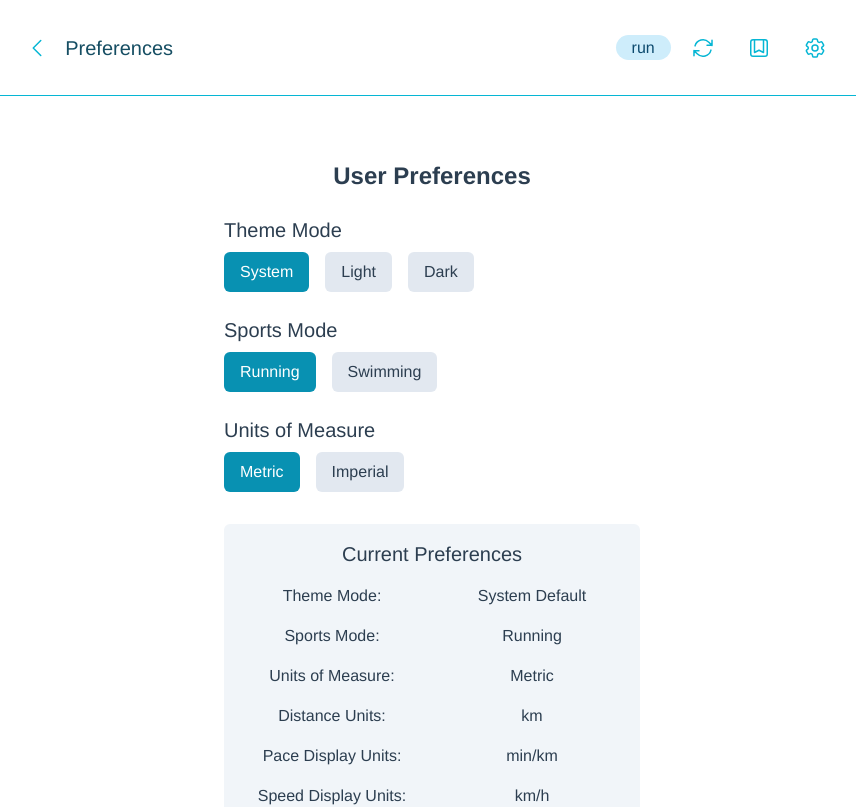
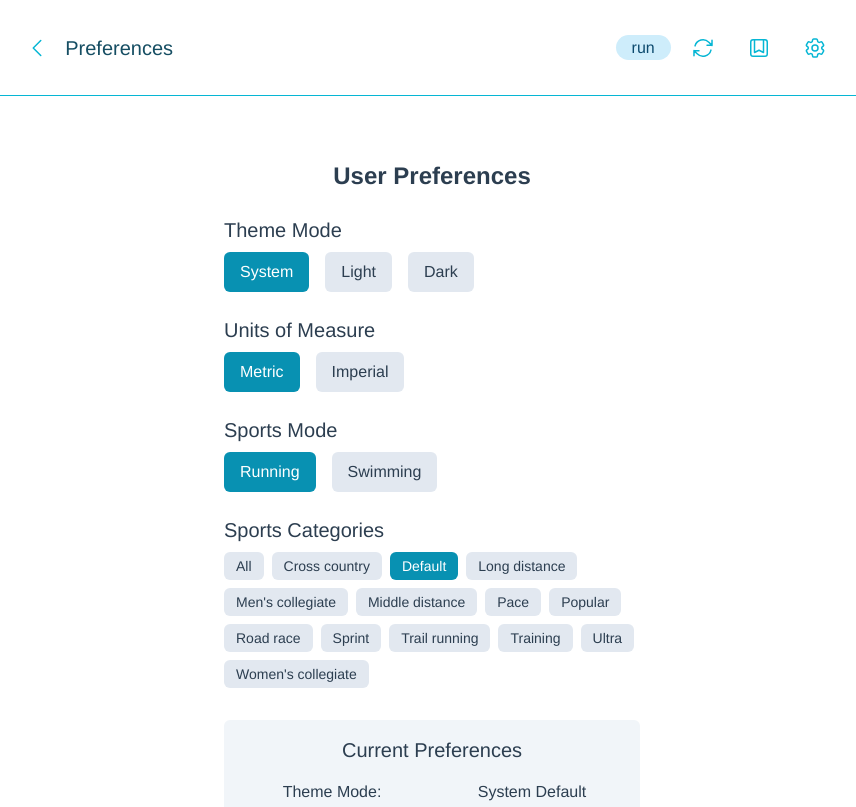
Before and after one commit to petrfaitl/pace-calculator-v2, a Vue app: page /preferences in a window 1280 px wide. Shown: the top 807 px of the page, without its empty margins (208-1064 px from the left). Built offline with nearby package versions, Linux system fonts and the light colour scheme.

Commit message:
Adds sportsCategories option to User Preferences

```diff
--- a/src/data/distances.json
+++ b/src/data/distances.json
@@ -15,28 +15,32 @@
         "value": 1.000,
         "distanceUnits": "km",
         "sportsModes": ["run"],
-        "sportsCategories": ["default", "pace"]
+        "sportsCategories": ["all", "default", "pace"],
+        "hidden": false
       },
       {
         "name": "min/mile",
         "value": 1.000,
         "distanceUnits": "mile",
         "sportsModes": ["run"],
-        "sportsCategories": ["default", "pace"]
+        "sportsCategories": ["all", "default", "pace"],
+        "hidden": false
       },
       {
         "name": "min/100m",
         "value": 100,
         "distanceUnits": "metre",
         "sportsModes": ["swim"],
-        "sportsCategories": ["default", "pace", "short course", "long course"]
+        "sportsCategories": ["all swim", "default", "pace", "short course", "long course"],
+        "hidden": false
       },
       {
         "name": "min/100yds",
         "value": 100,
         "distanceUnits": "yard",
         "sportsModes": ["swim"],
-        "sportsCategories": ["default", "pace", "short course"]
+        "sportsCategories": ["all swim", "default", "pace", "short course"],
+        "hidden": false
       }
     ]
   },
@@ -48,7 +52,15 @@
         "value": 25,
         "distanceUnits": "metre",
         "sportsModes": ["swim"],
-        "sportsCategories": ["default","popular","short course"],
+        "sportsCategories": ["all swim","default","popular","short course","trim 33.3m to 25m"],
+        "hidden": false
+      },
+      {
+        "name": "33m",
+        "value": 33.3,
+        "distanceUnits": "metre",
+        "sportsModes": ["swim"],
+        "sportsCategories": ["all swim", "trim 33.3m to 25m"],
         "hidden": false
       },
       {
@@ -56,7 +68,15 @@
         "value": 50,
         "distanceUnits": "metre",
         "sportsModes": ["swim"],
-        "sportsCategories": ["default", "popular", "short course", "long course"],
+        "sportsCategories": ["all swim", "default", "popular", "short course", "long course","trim 33.3m to 25m"],
+        "hidden": false
+      },
+      {
+        "name": "66m",
+        "value": 66.6,
+        "distanceUnits": "metre",
+        "sportsModes": ["swim"],
+        "sportsCategories": ["all swim", "trim 33.3m to 25m"],
         "hidden": false
       },
       {
@@ -64,7 +84,7 @@
         "value": 0.100,
         "distanceUnits": "km",
         "sportsModes": ["run"],
-        "sportsCategories": ["default", "popular", "sprint"],
+        "sportsCategories": ["all", "default", "popular", "sprint"],
         "hidden": false
       },
       {
@@ -72,7 +92,7 @@
         "value": 100,
         "distanceUnits": "metre",
         "sportsModes": ["swim"],
-        "sportsCategories": ["default", "popular", "short course", "long course"],
+        "sportsCategories": ["all swim", "default", "popular", "short course", "long course"],
         "hidden": false
       },
       {
@@ -80,7 +100,7 @@
         "value": 0.200,
         "distanceUnits": "km",
         "sportsModes": ["run"],
-        "sportsCategories": ["default", "popular", "sprint"],
+        "sportsCategories": ["all", "default", "popular", "sprint"],
         "hidden": false
       },
       {
@@ -88,7 +108,7 @@
         "value": 200,
         "distanceUnits": "metre",
         "sportsModes": ["swim"],
-        "sportsCategories": ["default", "popular", "short course", "long course"],
+        "sportsCategories": ["all swim", "default", "popular", "short course", "long course"],
         "hidden": false
       },
       {
@@ -96,15 +116,15 @@
         "value": 0.3,
         "distanceUnits": "km",
         "sportsModes": ["run"],
-        "sportsCategories": ["default", "sprint", "training"],
+        "sportsCategories": ["all", "default", "sprint", "training"],
         "hidden": false
       },
       {
         "name": "300m",
         "value": 300,
-        "distanceUnits": "m",
+        "distanceUnits": "metre",
         "sportsModes": ["swim"],
-        "sportsCategories": ["default", "training"],
+        "sportsCategories": ["all swim", "default", "training"],
         "hidden": false
       },
       {
@@ -112,7 +132,7 @@
         "value": 0.4,
         "distanceUnits": "km",
         "sportsModes": ["run"],
-        "sportsCategories": ["default", "popular", "sprint"],
+        "sportsCategories": ["all", "default", "popular", "sprint"],
         "hidden": false
       },
       {
@@ -120,7 +140,7 @@
         "value": 400,
         "distanceUnits": "metre",
         "sportsModes": ["swim"],
-        "sportsCategories": ["default", "popular", "short course", "long course"],
+        "sportsCategories": ["all swim", "default", "popular", "short course", "long course"],
         "hidden": false
       },
       {
@@ -128,7 +148,7 @@
         "value": 500,
         "distanceUnits": "metre",
         "sportsModes": ["swim"],
-        "sportsCategories": ["default", "training"],
+        "sportsCategories": ["all swim", "default", "training"],
         "hidden": false
       },
       {
@@ -136,7 +156,7 @@
         "value": 0.6,
         "distanceUnits": "km",
         "sportsModes": ["run"],
-        "sportsCategories": ["default", "middle distance", "training"],
+        "sportsCategories": ["all", "default", "middle distance", "training"],
         "hidden": false
       },
       {
@@ -144,7 +164,7 @@
         "value": 750,
         "distanceUnits": "metre",
         "sportsModes": ["swim"],
-        "sportsCategories": ["default","popular","triathlon"],
+        "sportsCategories": ["all swim","default","popular","triathlon"],
         "hidden": false
       },
       {
@@ -152,7 +172,7 @@
         "value": 0.8,
         "distanceUnits": "km",
         "sportsModes": ["run"],
-        "sportsCategories": ["default", "popular", "middle distance"],
+        "sportsCategories": ["all", "default", "popular", "middle distance"],
         "hidden": false
       },
       {
@@ -160,7 +180,7 @@
         "value": 1.000,
         "distanceUnits": "km",
         "sportsModes": ["run"],
-        "sportsCategories": ["default", "popular", "middle distance"],
+        "sportsCategories": ["all", "default", "popular", "middle distance"],
         "hidden": false
       },
       {
@@ -168,7 +188,7 @@
         "value": 1000,
         "distanceUnits": "metre",
         "sportsModes": ["swim"],
-        "sportsCategories": ["default", "open water", "training"],
+        "sportsCategories": ["all swim", "default", "open water", "training", "time trial"],
         "hidden": false
       },
       {
@@ -176,7 +196,7 @@
         "value": 1.200,
         "distanceUnits": "km",
         "sportsModes": ["run"],
-        "sportsCategories": ["default", "middle distance", "training"],
+        "sportsCategories": ["all", "default", "middle distance", "training"],
         "hidden": false
       },
       {
@@ -184,7 +204,7 @@
         "value": 1.500,
         "distanceUnits": "km",
         "sportsModes": ["run"],
-        "sportsCategories": ["default", "popular", "middle distance"],
+        "sportsCategories": ["all", "default", "popular", "middle distance"],
         "hidden": false
       },
       {
@@ -192,7 +212,7 @@
         "value": 1500,
         "distanceUnits": "metre",
         "sportsModes": ["swim"],
-        "sportsCategories": ["default", "popular", "long course", "open water", "triathlon"],
+        "sportsCategories": ["all swim", "default", "popular", "long course", "open water", "triathlon"],
         "hidden": false
       },
       {
@@ -200,7 +220,7 @@
         "value": 1.600,
         "distanceUnits": "km",
         "sportsModes": ["run"],
-        "sportsCategories": ["default", "middle distance", "training"],
+        "sportsCategories": ["all", "default", "middle distance", "training"],
         "hidden": false
       },
       {
@@ -209,7 +229,7 @@
         "distanceUnits": "mile",
         "paceDisplayUnits": "min/mile",
         "sportsModes": ["run"],
-        "sportsCategories": ["default", "popular", "middle distance"],
+        "sportsCategories": ["all", "default", "popular", "middle distance"],
         "hidden": false
       },
       {
@@ -217,7 +237,7 @@
         "value": 1900,
         "distanceUnits": "metre",
         "sportsModes": ["swim"],
-        "sportsCategories": ["default", "open water", "triathlon", "half ironman"],
+        "sportsCategories": ["all swim", "default", "open water", "triathlon", "half ironman"],
         "hidden": false
       },
       {
@@ -225,7 +245,7 @@
         "value": 3.000,
         "distanceUnits": "km",
         "sportsModes": ["run"],
-        "sportsCategories": ["default", "middle distance", "cross country"],
+        "sportsCategories": ["all", "default", "middle distance", "cross country"],
         "hidden": false
       },
       {
@@ -233,7 +253,7 @@
         "value": 3.200,
         "distanceUnits": "km",
         "sportsModes": ["run"],
-        "sportsCategories": ["default", "middle distance", "2 mile"],
+        "sportsCategories": ["all", "default", "middle distance", "men's collegiate"],
         "hidden": false
       },
       {
@@ -241,7 +261,7 @@
         "value": 3800,
         "distanceUnits": "metre",
         "sportsModes": ["swim"],
-        "sportsCategories": ["default", "open water", "triathlon", "ironman"],
+        "sportsCategories": ["all swim", "default", "open water", "triathlon", "ironman"],
         "hidden": false
       },
       {
@@ -249,7 +269,7 @@
         "value": 5.000,
         "distanceUnits": "km",
         "sportsModes": ["run"],
-        "sportsCategories": ["default", "popular", "long distance", "cross country"],
+        "sportsCategories": ["all", "default", "popular", "long distance", "cross country"],
         "hidden": false
       },
       {
@@ -257,7 +277,7 @@
         "value": 6.000,
         "distanceUnits": "km",
         "sportsModes": ["run"],
-        "sportsCategories": ["default", "cross country", "women's collegiate"],
+        "sportsCategories": ["all", "default", "cross country", "women's collegiate"],
         "hidden": false
       },
       {
@@ -265,7 +285,7 @@
         "value": 7.000,
         "distanceUnits": "km",
         "sportsModes": ["run"],
-        "sportsCategories": ["default", "cross country"],
+        "sportsCategories": ["all", "default", "cross country"],
         "hidden": false
       },
       {
@@ -273,7 +293,7 @@
         "value": 8.000,
         "distanceUnits": "km",
         "sportsModes": ["run"],
-        "sportsCategories": ["default", "cross country", "men's collegiate"],
+        "sportsCategories": ["all", "default", "cross country", "men's collegiate"],
         "hidden": false
       },
       {
@@ -281,7 +301,15 @@
         "value": 10.000,
         "distanceUnits": "km",
         "sportsModes": ["run"],
-        "sportsCategories": ["default", "popular", "long distance", "road race"],
+        "sportsCategories": ["all", "default", "popular", "long distance", "road race"],
+        "hidden": false
+      },
+      {
+        "name": "10,000m",
+        "value": 10000,
+        "distanceUnits": "metre",
+        "sportsModes": ["swim"],
+        "sportsCategories": ["all swim", "long distance swim" , "open water"],
         "hidden": false
       },
       {
@@ -289,7 +317,7 @@
         "value": 21.1000,
         "distanceUnits": "km",
         "sportsModes": ["run"],
-        "sportsCategories": ["default", "popular", "long distance", "road race"],
+        "sportsCategories": ["all", "default", "popular", "long distance", "road race"],
         "hidden": false
       },
       {
@@ -297,7 +325,39 @@
         "value": 42.2000,
         "distanceUnits": "km",
         "sportsModes": ["run"],
-        "sportsCategories": ["default","popular","long distance"],
+        "sportsCategories": ["all","default","popular","long distance"],
+        "hidden": false
+      },
+      {
+        "name": "Cook Strait",
+        "value": 22000,
+        "distanceUnits": "metre",
+        "sportsModes": ["swim"],
+        "sportsCategories": ["all swim", "long distance swim" , "open water", "location swim"],
+        "hidden": false
+      },
+      {
+        "name": "Catalina",
+        "value": 20.100,
+        "distanceUnits": "mile",
+        "sportsModes": ["swim"],
+        "sportsCategories": ["all swim", "long distance swim" , "open water", "location swim"],
+        "hidden": false
+      },
+      {
+        "name": "English Channel",
+        "value": 34000,
+        "distanceUnits": "metre",
+        "sportsModes": ["swim"],
+        "sportsCategories": ["all swim", "long distance swim" , "open water", "location swim"],
+        "hidden": false
+      },
+      {
+        "name": "Manhattan",
+        "value": 30.100,
+        "distanceUnits": "mile",
+        "sportsModes": ["swim"],
+        "sportsCategories": ["all swim", "long distance swim" , "open water", "location swim"],
         "hidden": false
       },
       {
@@ -305,7 +365,7 @@
         "value": 50.000,
         "distanceUnits": "km",
         "sportsModes": ["run"],
-        "sportsCategories": ["default", "ultra", "trail running"],
+        "sportsCategories": ["all", "default", "ultra", "trail running"],
         "hidden": false
       },
       {
@@ -320,7 +380,7 @@
         "name": "Miler",
         "value": 100,
         "distanceUnits": "mile",
-        "sportsCategories": ["default","popular","ultra marathon"],
+        "sportsCategories": ["default","popular","ultra"],
         "sportsModes": ["run"],
         "hidden": false
       }
--- a/src/services/UserPreferencesService.js
+++ b/src/services/UserPreferencesService.js
@@ -16,6 +16,7 @@ export const UserPreferencesService = {
     paceDisplayUnits: SportsConfiguration.run.defaultPaceDisplayUnits,
     speedDisplayUnits: SportsConfiguration.run.speedDisplayUnits[0].value,
     themeMode: "system", // Can be "system", "light", or "dark"
+    sportsCategories: ["default"], // Default selected sports categories
   },
 
   /**
--- a/src/views/PreferencesView.vue
+++ b/src/views/PreferencesView.vue
@@ -44,6 +44,37 @@
       </div>
     </div>
 
+    <!-- Units of Measure -->
+    <div class="mb-6">
+      <h2 class="text-xl font-medium mb-2 dark:text-slate-50 text-left">
+        Units of Measure
+      </h2>
+      <div class="flex gap-4">
+        <button
+          @click="setUnitsOfMeasure('metric')"
+          :class="[
+            'px-4 py-2 rounded-md',
+            userPreferences.unitsOfMeasure === 'metric'
+              ? 'bg-cyan-600 text-white'
+              : 'bg-slate-200 dark:bg-slate-700 dark:text-slate-200',
+          ]"
+        >
+          Metric
+        </button>
+        <button
+          @click="setUnitsOfMeasure('imperial')"
+          :class="[
+            'px-4 py-2 rounded-md',
+            userPreferences.unitsOfMeasure === 'imperial'
+              ? 'bg-cyan-600 text-white'
+              : 'bg-slate-200 dark:bg-slate-700 dark:text-slate-200',
+          ]"
+        >
+          Imperial
+        </button>
+      </div>
+    </div>
+
     <!-- Sports Mode -->
     <div class="mb-6">
       <h2 class="text-xl font-medium mb-2 dark:text-slate-50 text-left">
@@ -75,33 +106,24 @@
       </div>
     </div>
 
-    <!-- Units of Measure -->
+    <!-- Sports Categories -->
     <div class="mb-6">
       <h2 class="text-xl font-medium mb-2 dark:text-slate-50 text-left">
-        Units of Measure
+        Sports Categories
       </h2>
-      <div class="flex gap-4">
+      <div class="flex flex-wrap gap-2">
         <button
-          @click="setUnitsOfMeasure('metric')"
+          v-for="category in sportsModeCategories"
+          :key="category"
+          @click="toggleSportsCategory(category)"
           :class="[
-            'px-4 py-2 rounded-md',
-            userPreferences.unitsOfMeasure === 'metric'
+            'px-3 py-1 rounded-md text-sm',
+            isCategorySelected(category)
               ? 'bg-cyan-600 text-white'
               : 'bg-slate-200 dark:bg-slate-700 dark:text-slate-200',
           ]"
         >
-          Metric
-        </button>
-        <button
-          @click="setUnitsOfMeasure('imperial')"
-          :class="[
-            'px-4 py-2 rounded-md',
-            userPreferences.unitsOfMeasure === 'imperial'
-              ? 'bg-cyan-600 text-white'
-              : 'bg-slate-200 dark:bg-slate-700 dark:text-slate-200',
-          ]"
-        >
-          Imperial
+          {{ formatCategoryName(category) }}
         </button>
       </div>
     </div>
@@ -141,6 +163,11 @@
         <div class="font-medium dark:text-slate-50">
           {{ userPreferences.speedDisplayUnits }}
         </div>
+
+        <div class="dark:text-slate-300">Sports Categories:</div>
+        <div class="font-medium dark:text-slate-50">
+          {{ getSelectedCategoriesDisplay }}
+        </div>
       </div>
     </div>
     <div class="text-xs text-cyan-900 dark:text-cyan-100">
@@ -160,14 +187,99 @@
 </template>
 
 <script setup>
-import { computed, onMounted } from "vue";
+import { computed, onMounted, ref } from "vue";
 import { useActivityStore } from "@/store/store";
 import { storeToRefs } from "pinia";
 import { UserPreferencesService } from "@/services/UserPreferencesService";
-import { SunIcon, MoonIcon } from "@heroicons/vue/24/outline";
 
 const store = useActivityStore();
-const { userPreferences, appVersion } = storeToRefs(store);
+const { userPreferences, appVersion, distances } = storeToRefs(store);
+
+// Extract unique sports categories from distances data
+const uniqueSportsCategories = computed(() => {
+  const categories = new Set();
+
+  // Loop through all distance groups and their options
+  distances.value.forEach((group) => {
+    if (group.options) {
+      group.options.forEach((option) => {
+        if (option.sportsCategories) {
+          // Add each category to the Set (this automatically removes duplicates)
+          option.sportsCategories.forEach((category) =>
+            categories.add(category)
+          );
+        }
+      });
+    }
+  });
+
+  // Convert Set to Array and sort alphabetically
+  return Array.from(categories).sort();
+});
+
+// Get sports categories for the current sports mode
+const sportsModeCategories = computed(() => {
+  const categories = new Set();
+  const currentSportsMode = userPreferences.value.sportsMode;
+
+  // Loop through all distance groups and their options
+  distances.value.forEach((group) => {
+    if (group.options) {
+      group.options.forEach((option) => {
+        // Only include categories for the current sports mode
+        if (
+          option.sportsModes &&
+          option.sportsModes.includes(currentSportsMode) &&
+          option.sportsCategories
+        ) {
+          option.sportsCategories.forEach((category) =>
+            categories.add(category)
+          );
+        }
+      });
+    }
+  });
+
+  // Convert Set to Array and sort alphabetically
+  return Array.from(categories).sort();
+});
+
+// Method to toggle a sports category
+const toggleSportsCategory = (category) => {
+  // Get current selected categories
+  const currentCategories = [...userPreferences.value.sportsCategories];
+
+  // Check if the category is already selected
+  const index = currentCategories.indexOf(category);
+
+  if (index === -1) {
+    // If not selected, add it
+    currentCategories.push(category);
+  } else {
+    // If already selected, remove it
+    currentCategories.splice(index, 1);
+  }
+
+  // Update user preferences with the new categories
+  store.updateUserPreferences({ sportsCategories: currentCategories });
+};
+
+// Check if a category is selected
+const isCategorySelected = (category) => {
+  return userPreferences.value.sportsCategories.includes(category);
+};
+
+// Format category name for display (capitalize first letter)
+const formatCategoryName = (category) => {
+  return category.charAt(0).toUpperCase() + category.slice(1);
+};
+
+// Get a comma-separated list of selected categories for display
+const getSelectedCategoriesDisplay = computed(() => {
+  return userPreferences.value.sportsCategories
+    .map((category) => formatCategoryName(category))
+    .join(", ");
+});
 
 // Computed properties for display values
 const getThemeModeDisplay = computed(() => {
@@ -262,9 +374,9 @@ onMounted(() => {
 
   // Add event listener for system theme changes if using system preference
   if (userPreferences.value.themeMode === "system") {
-    window.matchMedia("(prefers-color-scheme: dark)").addEventListener(
-      "change",
-      function (evt) {
+    window
+      .matchMedia("(prefers-color-scheme: dark)")
+      .addEventListener("change", function (evt) {
         if (userPreferences.value.themeMode === "system") {
           if (evt.matches) {
             document.documentElement.classList.add("dark");
@@ -272,8 +384,22 @@ onMounted(() => {
             document.documentElement.classList.remove("dark");
           }
         }
-      }
-    );
+      });
+  }
+
+  // Ensure "default" category is selected by default
+  if (
+    !userPreferences.value.sportsCategories ||
+    userPreferences.value.sportsCategories.length === 0
+  ) {
+    store.updateUserPreferences({ sportsCategories: ["default"] });
+  } else if (!userPreferences.value.sportsCategories.includes("default")) {
+    // If sportsCategories exists but doesn't include "default", add it
+    const updatedCategories = [
+      ...userPreferences.value.sportsCategories,
+      "default",
+    ];
+    store.updateUserPreferences({ sportsCategories: updatedCategories });
   }
 });
 </script>
--- a/vite.config.js
+++ b/vite.config.js
@@ -18,10 +18,10 @@ export default defineConfig({
         short_name: "PaceConverter",
         description: "Convert time and pace for runners and swimmers",
         theme_color: "#06b6d4",
-        background_color: "#06b6d4", // Suggested addition
+        start_url: "/",
         scope: "/",
-        display: "standalone", // Suggested addition
-        lang: "en", // Suggested addition
+        display: "standalone",
+        lang: "en",
         categories: ["sports", "health", "tools"], // Optional categories
         icons: [
           {
```
